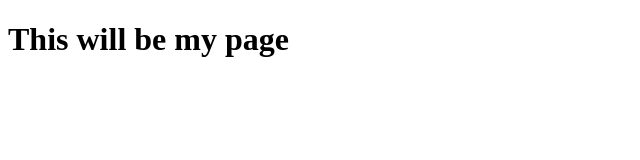
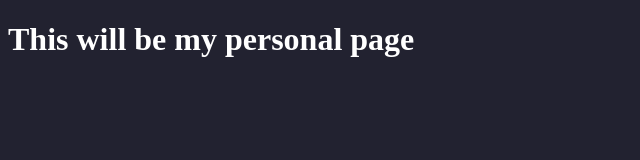
Before and after one commit to HaCKaRuPT/HaCKaRuPT.github.io, a plain HTML site: page index.html in a window 1280 px wide. Shown: the whole page, without its empty margins (0-640 px from the left). Drawn offline with Linux system fonts and the light colour scheme.

Commit message:
First Update

```diff
--- a/index.html
+++ b/index.html
@@ -7,6 +7,6 @@
     <link rel="stylesheet" href="./styles/styles.css">
 </head>
 <body>
-    <h1>This will be my page</h1>
+    <h1>This will be my personal page</h1>
 </body>
 </html>
--- a/styles/styles.css
+++ b/styles/styles.css
@@ -1,3 +1,4 @@
-.body {
+body {
     background-color: rgb(34, 34, 48);
+    color: white;
 }
```
